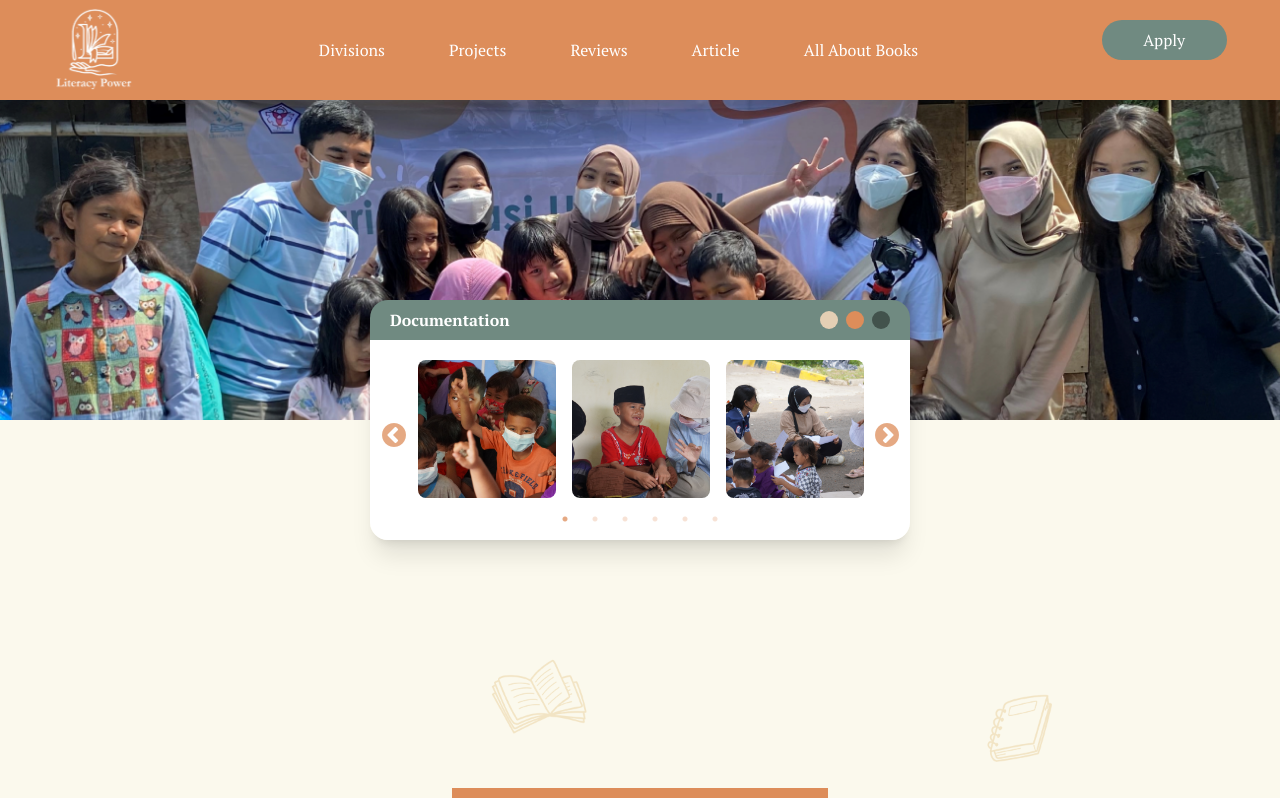
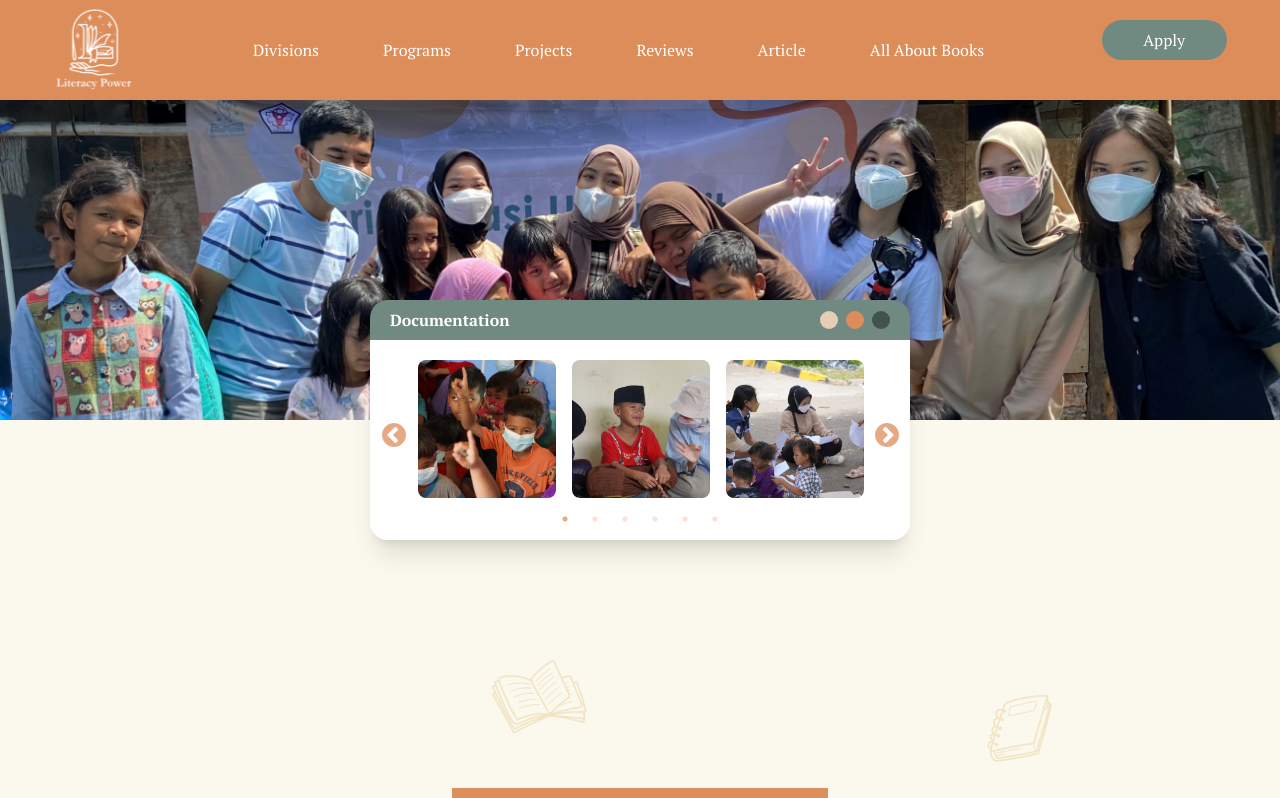
Before and after one commit to literacypowerdev/literacypowerindonesia, a Next.js app: page / in a window 1280 px wide. Shown: the top 798 px of the page. Built offline with nearby package versions, Linux system fonts and the light colour scheme.

Commit message:
add program into navbar

```diff
--- a/components/organisms/Navbar/MobileMenu.tsx
+++ b/components/organisms/Navbar/MobileMenu.tsx
@@ -71,13 +71,13 @@ export default function MobileMenu(props: MobileMenuProps) {
             </a>
           </Link>
         </li>
-        {/* <li>
+        <li>
           <Link href="/programs">
             <a className="block w-100 py-4 px-6 text-main-orange hover:text-white font-ptserif transition duration-150 ease-in-out hover:bg-light-orange">
               Programs
             </a>
           </Link>
-        </li> */}
+        </li>
         <li>
           <Link href="/projects">
             <a className="block w-100 py-4 px-6 text-main-orange hover:text-white font-ptserif transition duration-150 ease-in-out hover:bg-light-orange">
--- a/components/organisms/Navbar/index.tsx
+++ b/components/organisms/Navbar/index.tsx
@@ -90,7 +90,7 @@ export default function Navbar(props: NavbarProps) {
                 </li>
               </ul>
             </li>
-            {/* <li>
+            <li>
               <Link href="/programs" passHref>
                 <a
                   className={`text-white font-ptserif ${
@@ -100,7 +100,7 @@ export default function Navbar(props: NavbarProps) {
                   Programs
                 </a>
               </Link>
-            </li> */}
+            </li>
             <li>
               <Link href="/projects" passHref>
                 <a
--- a/pages/programs/index.tsx
+++ b/pages/programs/index.tsx
@@ -17,7 +17,7 @@ export default function Programs() {
         />
         <link rel="icon" sizes="192x192" href="/icon/favicon.ico"></link>
       </Head>
-      <Navbar active="Projects" />
+      <Navbar active="Programs" />
       <div className="w-full bg-body-doodle bg-contain bg-repeat py-7 lg:pb-20">
         <div className="w-11/12 md:w-10/12 mx-auto">
           <h1 className="text-title3 my-2 lg:my-12 font-bold font-ptserif text-center text-main-green">
```
